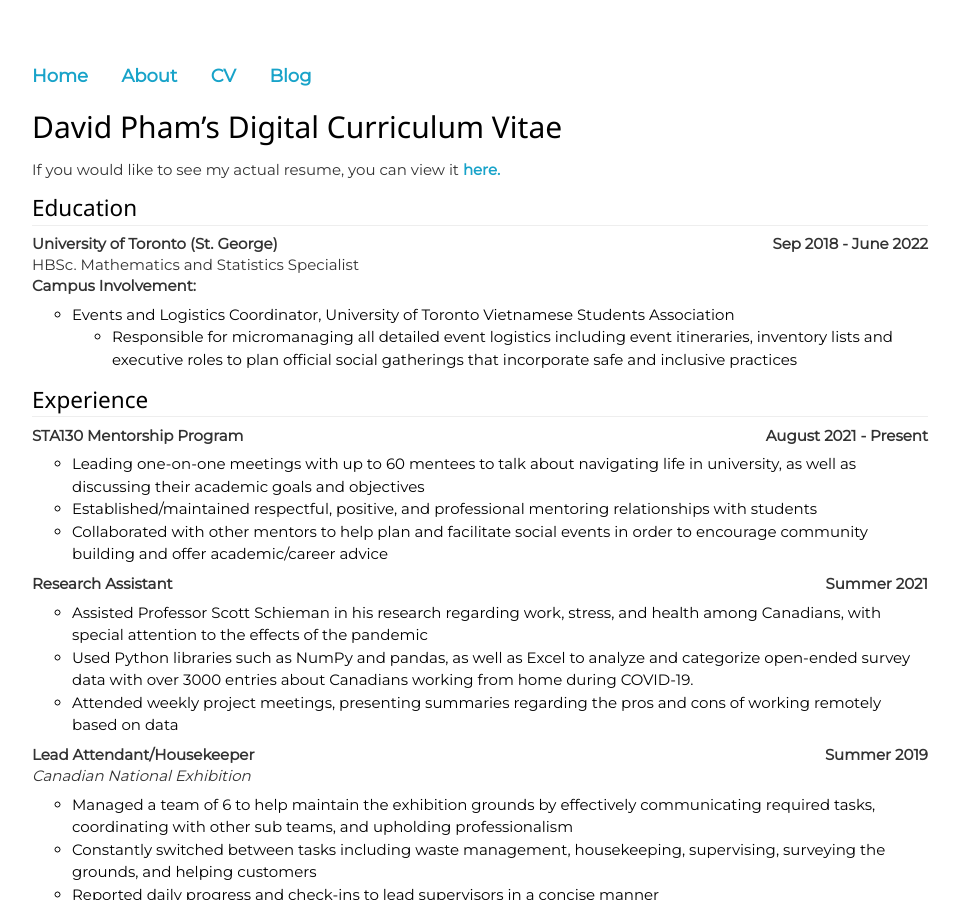
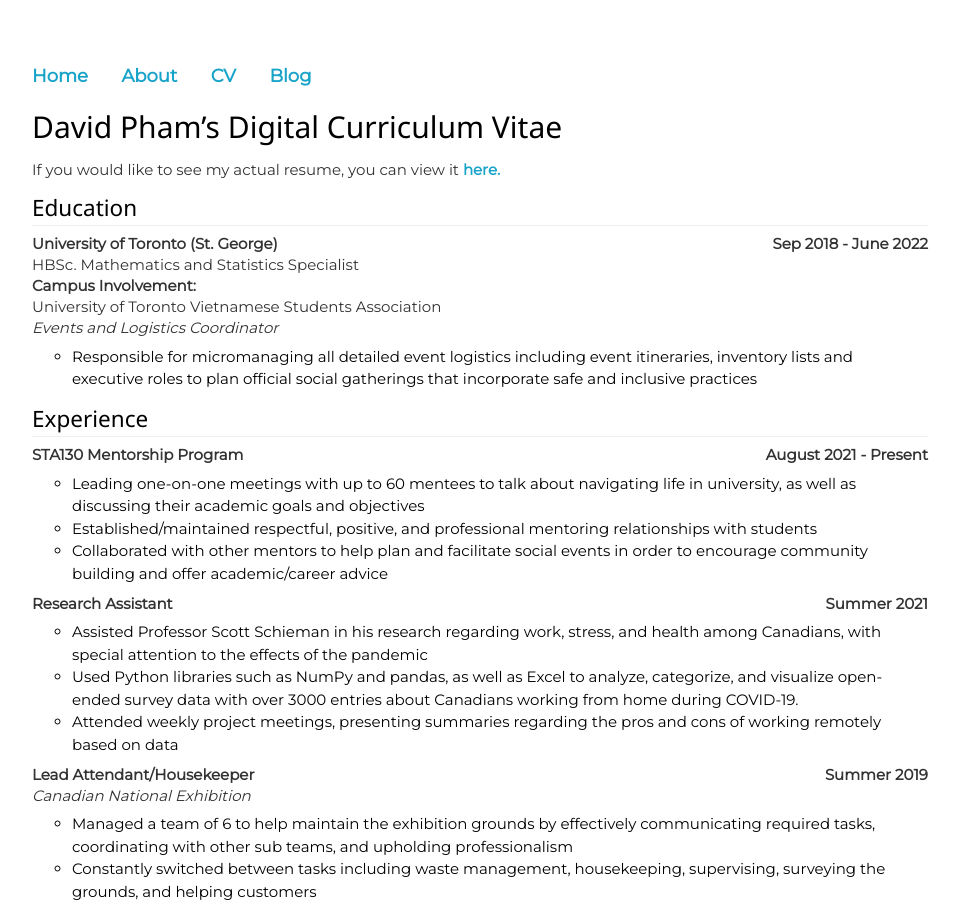
Before and after one commit to TheGort/thegort.github.io, a Jekyll site: the page built from cv.md, in a window 1280 px wide and 900 px high. Shown: the whole window, without its empty margins (160-1120 px from the left). Built offline with Jekyll 4.4.1, drawn with Linux system fonts in a browser that asks for light colours; some of the changed text lies outside the part shown.

Commit message:
updated resume and blog

```diff
--- a/cv.md
+++ b/cv.md
@@ -11,8 +11,9 @@ If you would like to see my actual resume, you can view it [**here.**]({{ site.u
 **University of Toronto (St. George)**
 HBSc. Mathematics and Statistics Specialist
 **Campus Involvement:**
-* Events and Logistics Coordinator, University of Toronto Vietnamese Students Association
-	- Responsible for micromanaging all detailed event logistics including event itineraries, inventory lists and executive roles to plan official social gatherings that incorporate safe and inclusive practices
+University of Toronto Vietnamese Students Association
+*Events and Logistics Coordinator*
+* Responsible for micromanaging all detailed event logistics including event itineraries, inventory lists and executive roles to plan official social gatherings that incorporate safe and inclusive practices
 
 ## Experience
 ----
@@ -26,7 +27,7 @@ HBSc. Mathematics and Statistics Specialist
 <p style = "float:right;"><b>Summer 2021</b></p>
 **Research Assistant**
 * Assisted Professor Scott Schieman in his research regarding work, stress, and health among Canadians, with special attention to the effects of the pandemic
-* Used Python libraries such as NumPy and pandas, as well as Excel to analyze and categorize open-ended survey data with over 3000 entries about Canadians working from home during COVID-19.
+* Used Python libraries such as NumPy and pandas, as well as Excel to analyze, categorize, and visualize open-ended survey data with over 3000 entries about Canadians working from home during COVID-19.
 * Attended weekly project meetings, presenting summaries regarding the pros and cons of working remotely based on data
 
 <p style = "float: right;"><b>Summer 2019</b></p>
--- a/index.html
+++ b/index.html
@@ -5,6 +5,6 @@ title: David Pham, TheGort
 <div class="blurb">
 	<h1>What's up guys, it's David here.</h1>
 	<p>My name is David Pham, and I’m currently a fourth year student at the University of Toronto (St. George) studying mathematics and statistics. (Let's go)</p>
-	<p>This website (not exactly mobile-friendly!) was made using Jekyll.</p>
+	<p>This website (not exactly mobile-friendly) was made using Jekyll.</p>
 	<img src="/assets/images/sheesh.jpg" alt = "A picture of me" width="425" height="550">
 </div><!-- /.blurb -->
```
Also changed, not shown: other parts of cv.md (+4 -0 lines), _posts/2022-01-20-day-15.md (added, +10 -0 lines).
